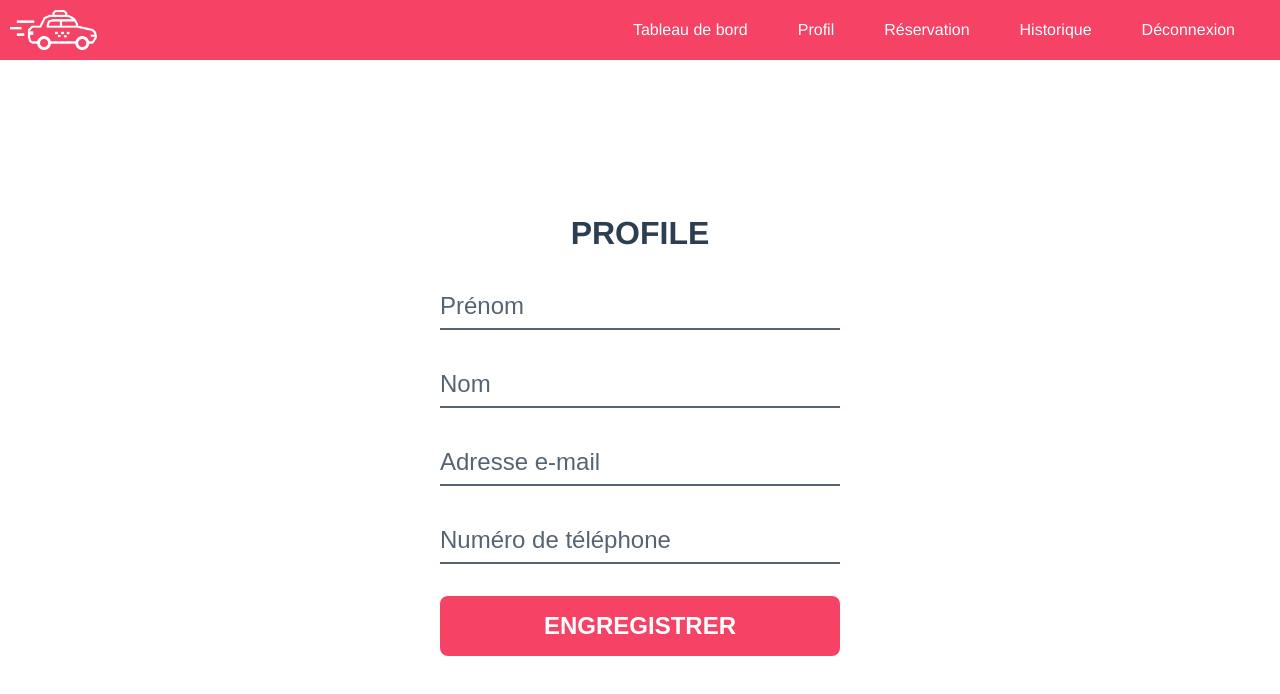
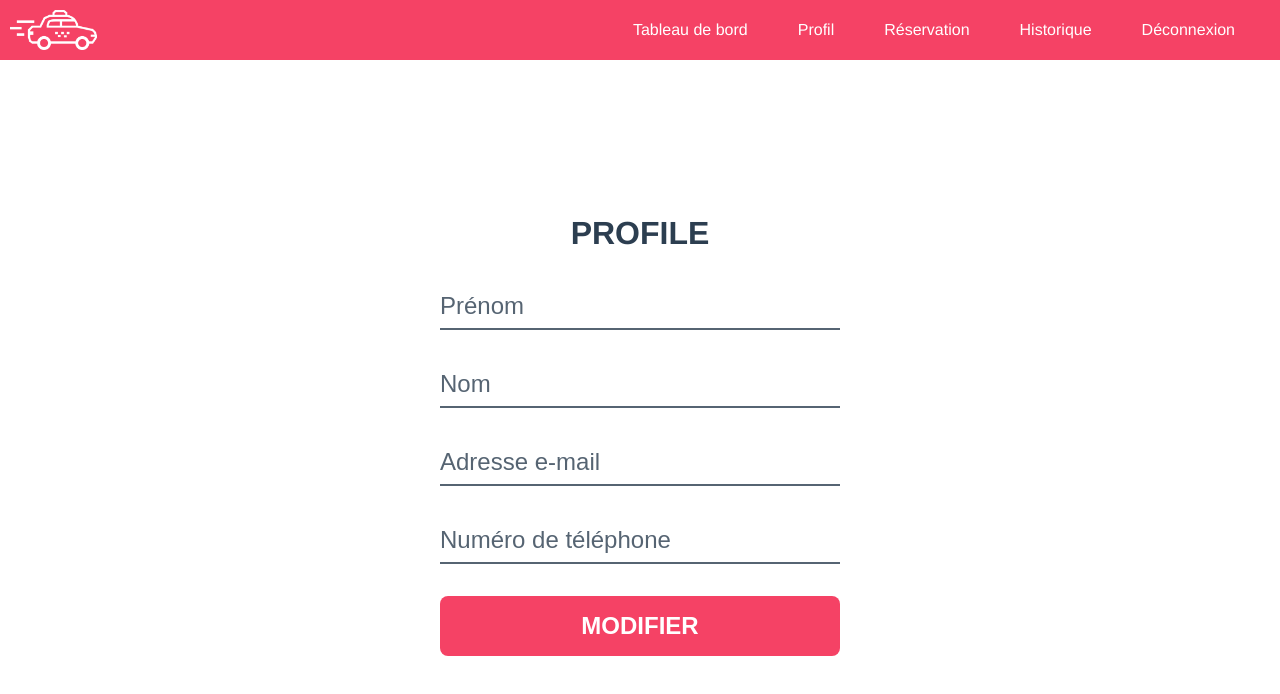
Before and after one commit to MoncefBnk/TaxiDeVIe, a Vue app: page /profile in a window 1280 px wide. Shown: the top 694 px of the page. Built offline with nearby package versions, Linux system fonts and the light colour scheme; no server answers; sample sign-in values are in the browser's storage.

Commit message:
Profile client

```diff
--- a/src/components/Customer/ProfileCustomer.vue
+++ b/src/components/Customer/ProfileCustomer.vue
@@ -2,14 +2,13 @@
   <main class="profile">
 	<NavbarCustomer />
     <section class="forms">
-      <form class="profile">
+      <form @submit.prevent="ModifyMyAcount" class="profile">
         <h2>Profile</h2>
-
         <input type="text" placeholder="Prénom" v-model="clientInfo.name" />
         <input type="text" placeholder="Nom" v-model="clientInfo.lastname" />
         <input type="email" placeholder="Adresse e-mail" v-model="clientInfo.mail_address" />
         <input type="tel" placeholder="Numéro de téléphone" v-model="clientInfo.phone" />
-        <input type="submit" value="Engregistrer" />
+        <input type="submit" value="modifier" />
       </form>
     </section>
   </main>
@@ -24,6 +23,9 @@ export default {
 	components: {
       NavbarCustomer,
 
+  },
+  async ModifyMyAcount(){
+	console.log("Merci");
   },
   setup() {
 
```
